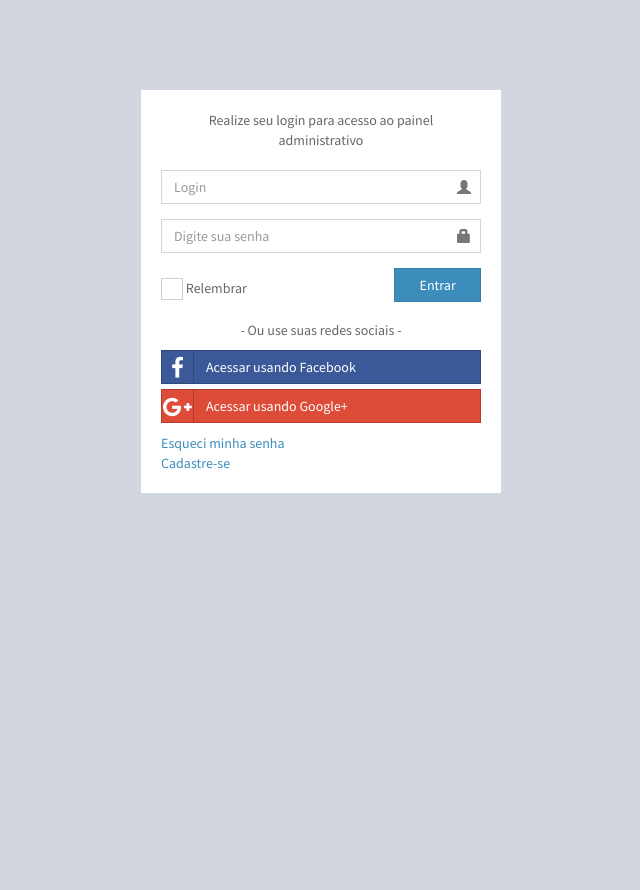
After one commit to acita/ecommerce, a PHP site: page /src/View/admin/login.html in a window 1280 px wide. The commit adds this page. Shown: the whole page, without its empty margins (319-959 px from the left). Run offline with PHP 8.4, Linux system fonts and the light colour scheme; some libraries are stand-ins or nearby versions.

Commit message:
adicionando tela de login e configurações de login

```diff
--- a/composer.json
+++ b/composer.json
@@ -8,7 +8,7 @@
     ],
     "require": {
         "phpmailer/phpmailer": "5.2.22",
-        "slim/slim":"2.0",
+        "slim/slim":"2.1",
         "rain/raintpl":"3.0.0"
     },
     "autoload": {
--- a/src/Model/ConnectSQL.php
+++ b/src/BD/ConnectSQL.php
@@ -1,6 +1,6 @@
 <?php
 
-namespace Model;
+namespace BD;
 
 class ConnectSQL {
 
@@ -8,14 +8,11 @@ class ConnectSQL {
 
 	public function __construct()
 	{
-
 		$this->conn = new \PDO(
 			"mysql:dbname=".getenv("DB_NAME").";host=".getenv("DB_HOST"),
 			getenv("DB_USER"),
 			getenv("DB_PASSWORD")
 		);
-
-
 	}
 
 	private function setParams($statement, $parameters = array())
--- a/src/Common/Environment.php
+++ b/src/Common/Environment.php
@@ -1,6 +1,4 @@
 <?php
-
-namespace Common;
 
 class Environment{
 
--- a/src/Common/Includes.php
+++ /dev/null
@@ -1,6 +0,0 @@
-<?php
-
-require_once "vendor/autoload.php";
-
-use Common\Environment;
-Environment::load(__DIR__);
--- a/src/Controller/IndexController.php
+++ b/src/Controller/IndexController.php
@@ -24,9 +24,6 @@ class IndexController {
             "cache_dir"     => $_SERVER["DOCUMENT_ROOT"].DIRECTORY_SEPARATOR."views-cache/",
             "debug"         => false
            );
-
-        // var_dump($config);
-        // die();
 
     Tpl::configure( $config );
 
--- /dev/null
+++ b/src/View/admin/login.html
@@ -0,0 +1,75 @@
+<!DOCTYPE html>
+<html>
+<head>
+  <meta charset="utf-8">
+  <meta http-equiv="X-UA-Compatible" content="IE=edge">
+  <title>Login</title>
+  <meta content="width=device-width, initial-scale=1, maximum-scale=1, user-scalable=no" name="viewport">
+  <link rel="stylesheet" href="/res/admin/bootstrap/css/bootstrap.min.css">
+  <link rel="stylesheet" href="https://cdnjs.cloudflare.com/ajax/libs/font-awesome/4.5.0/css/font-awesome.min.css">
+  <link rel="stylesheet" href="https://cdnjs.cloudflare.com/ajax/libs/ionicons/2.0.1/css/ionicons.min.css">
+  <link rel="stylesheet" href="/res/admin/dist/css/AdminLTE.min.css">
+  <link rel="stylesheet" href="/res/admin/plugins/iCheck/square/blue.css">
+</head>
+<body class="hold-transition login-page">
+<div class="login-box">
+  <div class="login-box-body">
+    <p class="login-box-msg">Realize seu login para acesso ao painel administrativo</p>
+
+    <form action="/login" method="post">
+      <div class="form-group has-feedback">
+        <input type="text" class="form-control" placeholder="Login" name="login">
+        <span class="glyphicon glyphicon-user form-control-feedback"></span>
+      </div>
+      <div class="form-group has-feedback">
+        <input type="password" class="form-control" placeholder="Digite sua senha" name="password">
+        <span class="glyphicon glyphicon-lock form-control-feedback"></span>
+      </div>
+      <div class="row">
+        <div class="col-xs-8">
+          <div class="checkbox icheck">
+            <label>
+              <input type="checkbox"> Relembrar
+            </label>
+          </div>
+        </div>
+        <div class="col-xs-4">
+          <button type="submit" class="btn btn-primary btn-block btn-flat">Entrar</button>
+        </div>
+      </div>
+    </form>
+
+    <div class="social-auth-links text-center">
+      <p>- Ou use suas redes sociais -</p>
+      <a href="#" class="btn btn-block btn-social btn-facebook btn-flat"><i class="fa fa-facebook"></i> Acessar usando
+        Facebook</a>
+      <a href="#" class="btn btn-block btn-social btn-google btn-flat"><i class="fa fa-google-plus"></i> Acessar usando
+        Google+</a>
+    </div>
+    <!-- /.social-auth-links -->
+
+    <a href="#">Esqueci minha senha</a><br>
+    <a href="register.html" class="text-center">Cadastre-se</a>
+
+  </div>
+  <!-- /.login-box-body -->
+</div>
+<!-- /.login-box -->
+
+<!-- jQuery 2.2.3 -->
+<script src="/res/admin/plugins/jQuery/jquery-2.2.3.min.js"></script>
+<!-- Bootstrap 3.3.6 -->
+<script src="/res/admin/bootstrap/js/bootstrap.min.js"></script>
+<!-- iCheck -->
+<script src="/res/admin/plugins/iCheck/icheck.min.js"></script>
+<script>
+  $(function () {
+    $('input').iCheck({
+      checkboxClass: 'icheckbox_square-blue',
+      radioClass: 'iradio_square-blue',
+      increaseArea: '20%' // optional
+    });
+  });
+</script>
+</body>
+</html>
--- a/src/View/header.html
+++ b/src/View/header.html
@@ -40,7 +40,7 @@
                             <li><a href="#"><i class="fa fa-user"></i> Minha Conta</a></li>
                             <li><a href="#"><i class="fa fa-heart"></i> Lista de Desejos</a></li>
                             <li><a href="#"><i class="fa fa-shopping-cart"></i> Meu Carrinho</a></li>
-                            <li><a href="/admin"><i class="fa fa-lock"></i> Login</a></li>
+                            <li><a href="/login"><i class="fa fa-lock"></i> Login</a></li>
                         </ul>
                     </div>
                 </div>
```
Also changed, not shown: index.php (+19 -4 lines), src/Model/Model.php (added, +17 -0 lines), src/Model/User.php (added, +36 -0 lines), src/View/admin/header.html (+2 -51 lines), 1 other file.
